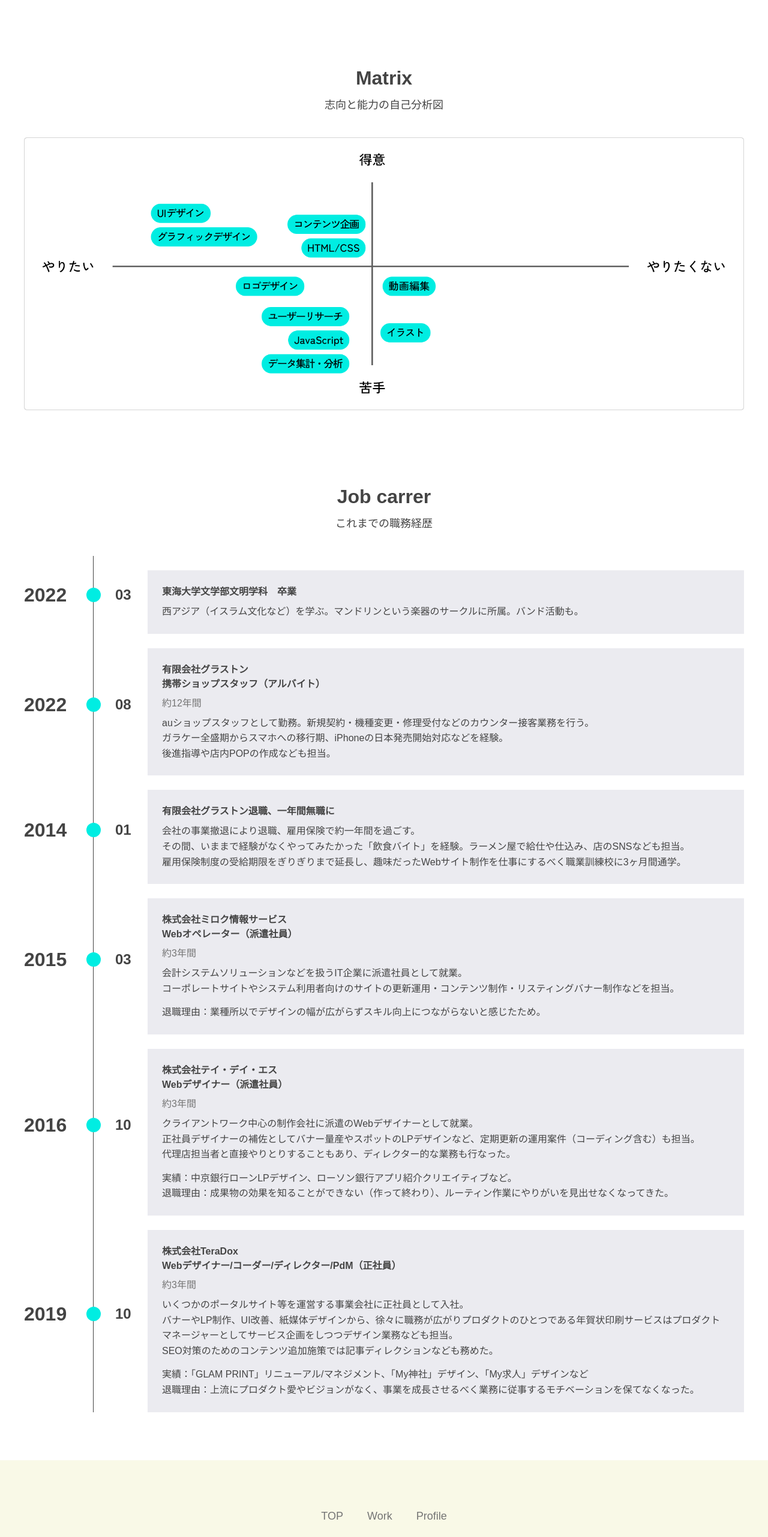
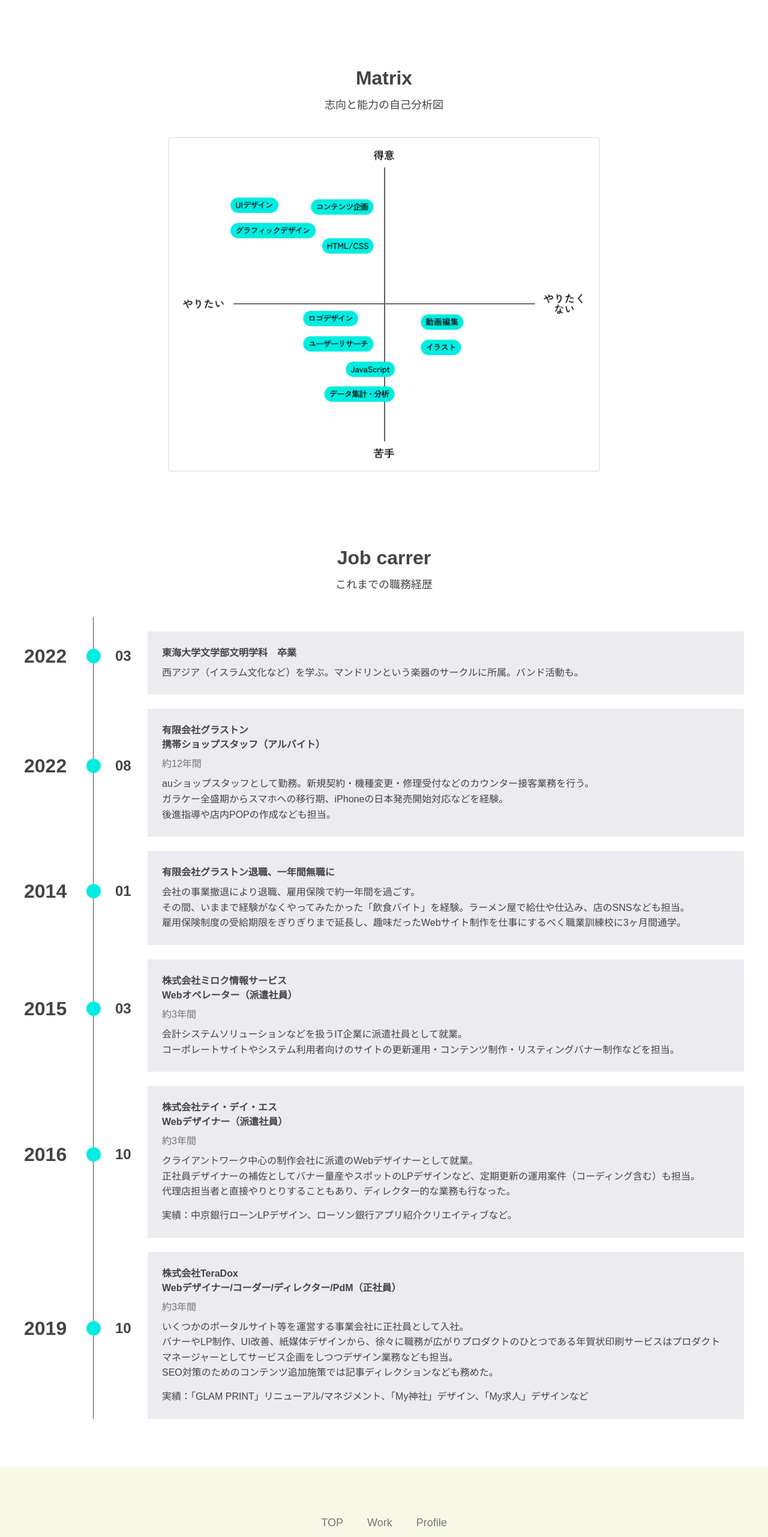
Before and after one commit to tae-taika/portfolio, a Vue app: page /profile in a window 1280 px wide. Shown: the part 1855-4418 px from the top of the page at 60% size. Built offline with nearby package versions, Linux system fonts and the light colour scheme.

Commit message:
Modify style

```diff
--- a/src/pages/Profile.vue
+++ b/src/pages/Profile.vue
@@ -187,7 +187,7 @@
             titlejp="志向と能力の自己分析図"
           ></SectionTitle>
           <div class="profile__matrix-graph">
-            <img src="/img/profile/img_profile_matrix.png" width="976" height="370" alt="志向と能力の自己分析図">
+            <img src="/img/profile/img_profile_matrix.png" width="732" height="566" alt="志向と能力の自己分析図">
           </div>
         </div>
 
@@ -291,9 +291,7 @@
                       会計システムソリューションなどを扱うIT企業に派遣社員として就業。<br>
                       コーポレートサイトやシステム利用者向けのサイトの更新運用・コンテンツ制作・リスティングバナー制作などを担当。
                     </p>
-                    <p>
-                      退職理由：業種所以でデザインの幅が広がらずスキル向上につながらないと感じたため。
-                    </p>
+
                   </div>
                 </div>
               </div>
@@ -323,8 +321,7 @@
                       代理店担当者と直接やりとりすることもあり、ディレクター的な業務も行なった。
                     </p>
                     <p>
-                      実績：中京銀行ローンLPデザイン、ローソン銀行アプリ紹介クリエイティブなど。<br>
-                      退職理由：成果物の効果を知ることができない（作って終わり）、ルーティン作業にやりがいを見出せなくなってきた。
+                      実績：中京銀行ローンLPデザイン、ローソン銀行アプリ紹介クリエイティブなど。
                     </p>
                   </div>
                 </div>
@@ -355,39 +352,14 @@
                       SEO対策のためのコンテンツ追加施策では記事ディレクションなども務めた。
                     </p>
                     <p>
-                      実績：「GLAM PRINT」リニューアル/マネジメント、「My神社」デザイン、「My求人」デザインなど<br>
-                      退職理由：上流にプロダクト愛やビジョンがなく、事業を成長させるべく業務に従事するモチベーションを保てなくなった。
+                      実績：「GLAM PRINT」リニューアル/マネジメント、「My神社」デザイン、「My求人」デザインなど
                     </p>
                   </div>
                 </div>
               </div>
-              <!-- <div class="profile__career-detail-wrapper">
-                <div class="profile__career-detail">
-                  <h4 class="profile__career-topic">
-                    株式会社TeraDox<br>
-                    Webデザイナー/コーダー/ディレクター/PdM（正社員）
-                  </h4>
-                  <div class="profile__career-period">約3年間</div>
-                  <div class="profile__career-now">現職</div>
-                  <div class="profile__career-text">
-                    <p>
-                      いくつかのポータルサイト等を運営する事業会社に正社員として入社。<br>
-                      バナーやLP制作、UI改善、紙媒体デザインから、徐々に職務が広がりプロダクトのひとつである年賀状印刷サービスはプロダクトマネージャーとしてサービス企画をしつつデザイン業務なども担当。<br>
-                      SEO対策のためのコンテンツ追加施策では記事ディレクションなども務めた。
-                    </p>
-                    <p>
-                      実績：「GLAM PRINT」リニューアル/マネジメント、「My神社」デザイン、「My求人」デザインなど<br>
-                      退職理由：上流にプロダクト愛やビジョンがなく、事業を成長させるべく業務に従事するモチベーションを保てなくなった。<br>
-                      HTML/CSS/XD/Figma/Photoshop/Illustrator/Vue.jsなどを使用。
-                    </p>
-                  </div>
-                </div>
-              </div> -->
             </div>
-
           </div>
         </div>
-
       </div>
     </div>
   </div>
@@ -574,6 +546,11 @@
       display: grid;
       align-items: center;
       justify-content: center;
+      width: 60%;
+      margin: 0 auto;
+      @include mediaQuery(sm){
+        width: 100%;
+      }
       img{
         object-fit: contain;
         width: 100%;
@@ -603,8 +580,7 @@
       align-items: center;
       @include mediaQuery(sm){
         column-gap: 12px;
-        align-items: baseline;
-        grid-template-columns: max-content 0 max-content;
+        grid-template-columns: max-content 8px max-content;
       }
       &::before{
         content: "";
@@ -626,7 +602,7 @@
       font-weight: bold;
       @include mediaQuery(sm){
         width: fit-content;
-        font-size: 24px;
+        font-size: 20px;
       }
     }
     &__career-point{
@@ -636,13 +612,17 @@
       background: $green-light;
       z-index: 1;
       @include mediaQuery(sm){
-        display: none;
+        width: 8px;
+        height: 8px;
       }
     }
     &__career-month{
       font-family: $en-font;
       font-size: 24px;
       font-weight: bold;
+      @include mediaQuery(sm){
+        font-size: 20px;
+      }
     }
     &__career-detail-wrapper{
       padding: 24px 0;
```
Also changed, not shown: public/img/profile/img_profile_matrix.png.
